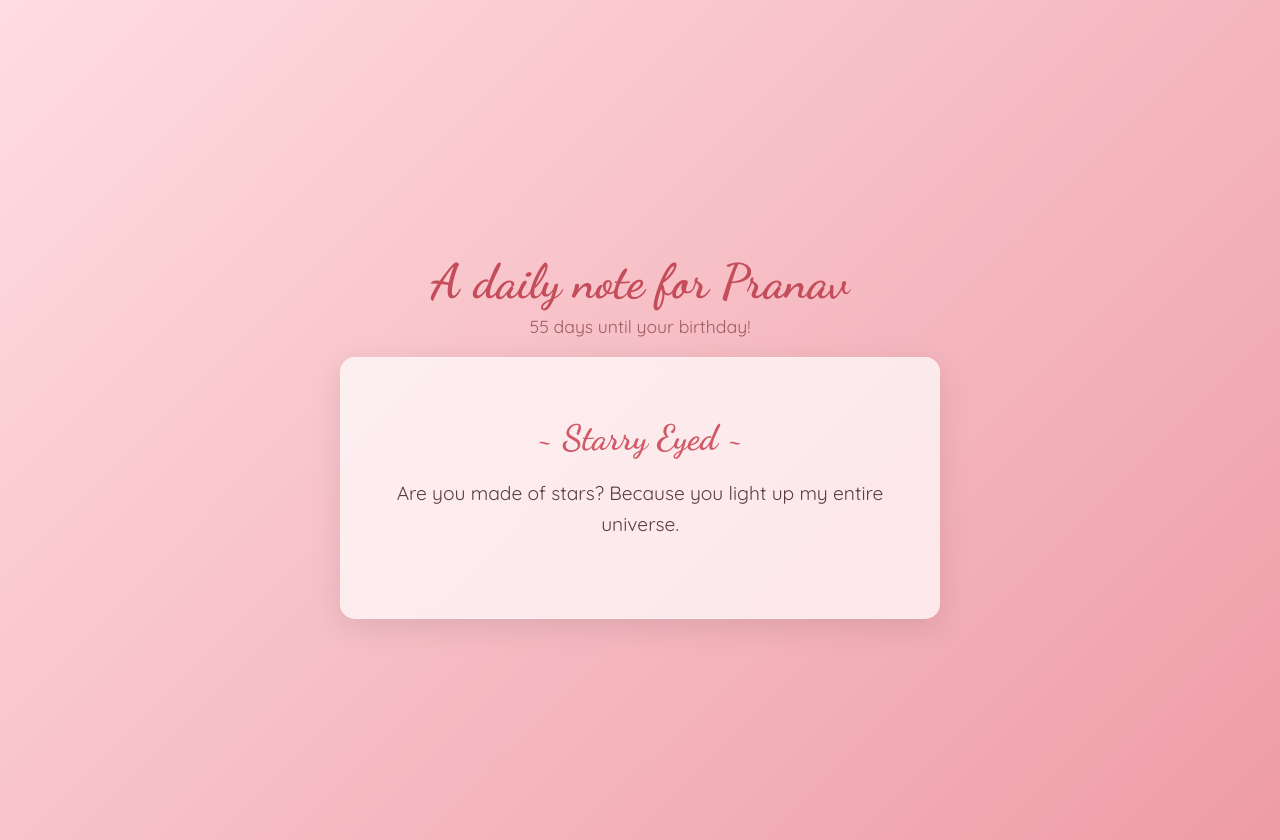
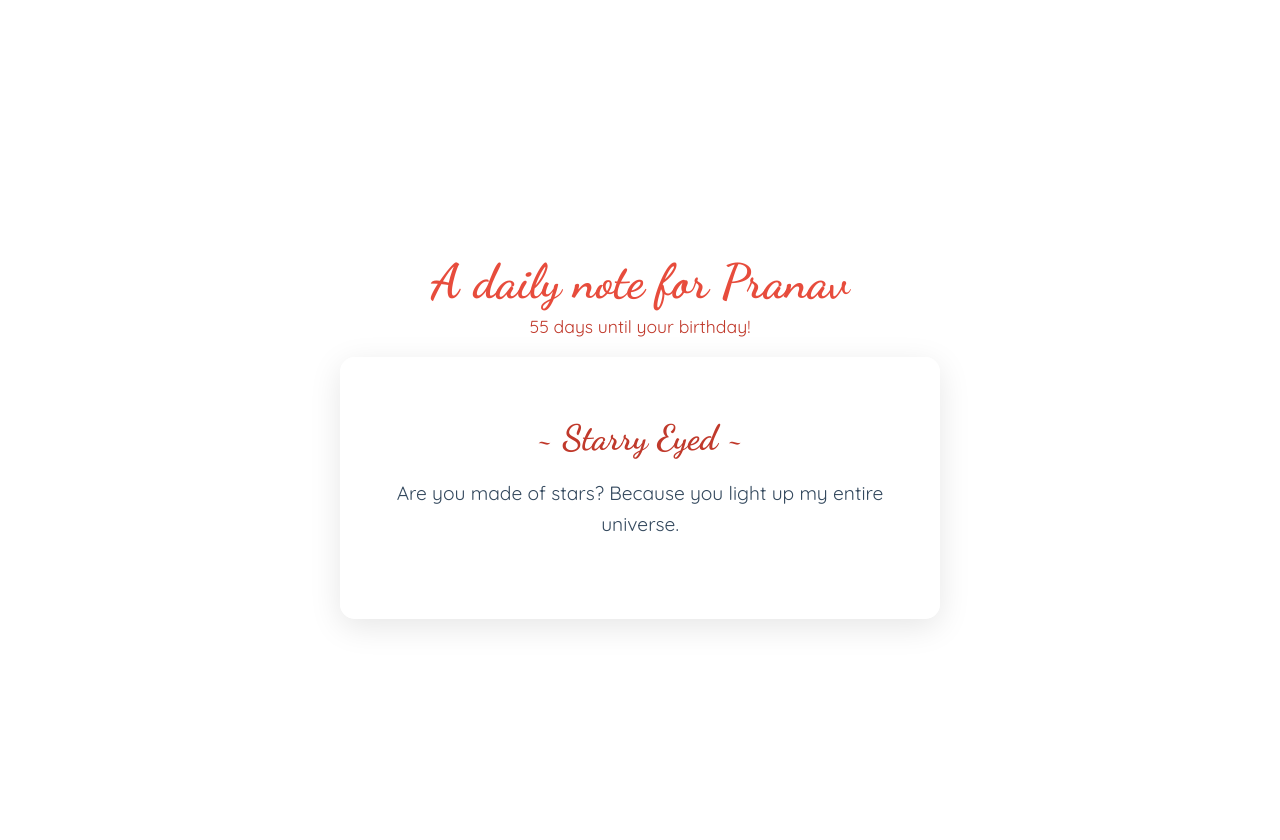
Before and after one commit to Enthusiastic-Daksha/daily-note-for-pranav, a plain HTML site: page index.html in a window 1280 px wide. Drawn offline with Linux system fonts and the light colour scheme.

Commit message:
Add files via upload

```diff
--- a/style.css
+++ b/style.css
@@ -7,8 +7,8 @@ body {
     justify-content: center;
     align-items: center;
     min-height: 100vh;
-    background: linear-gradient(135deg, #ffdde1, #ee9ca7);
-    color: #444;
+    background: linear-gradient(135deg, #2c3e50, #4p6b1e);
+    color: #34495e;
     text-align: center;
 }
 
@@ -26,19 +26,19 @@ body {
 header h1 {
     font-family: 'Dancing Script', cursive;
     font-size: 3rem;
-    color: #c44d5a;
+    color: #e74c3c;
     margin-bottom: 0;
 }
 
 header .subtitle {
     font-size: 1.1rem;
-    color: #a05a63;
+    color: #c0392b;
     margin-top: 5px;
 }
 
 /* --- Content Box --- */
 #content-box {
-    background-color: rgba(255, 255, 255, 0.7);
+    background-color: rgba(255, 255, 255, 0.8);
     border-radius: 15px;
     padding: 30px 40px;
     margin-top: 20px;
@@ -55,7 +55,7 @@ header .subtitle {
 #message-display h2 {
     font-family: 'Dancing Script', cursive;
     font-size: 2.2rem;
-    color: #d15a67;
+    color: #c0392b;
     margin-top: 0;
     margin-bottom: 15px;
 }
@@ -64,18 +64,18 @@ header .subtitle {
 #birthday-display p {
     font-size: 1.2rem;
     line-height: 1.6;
-    color: #5c3b41;
+    color: #34495e;
 }
 
 #timer-display p {
     font-size: 1.1rem;
-    color: #5c3b41;
+    color: #34495e;
 }
 
 #countdown-timer {
     font-size: 3rem;
     font-weight: 700;
-    color: #c44d5a;
+    color: #e74c3c;
     margin-top: 10px;
     letter-spacing: 2px;
 }
@@ -83,10 +83,10 @@ header .subtitle {
 #birthday-display h2 {
     font-family: 'Dancing Script', cursive;
     font-size: 3rem;
-    color: #c44d5a;
+    color: #e74c3c;
 }
 
 #loading-display p {
     font-size: 1.2rem;
-    color: #a05a63;
+    color: #c0392b;
 }
```
